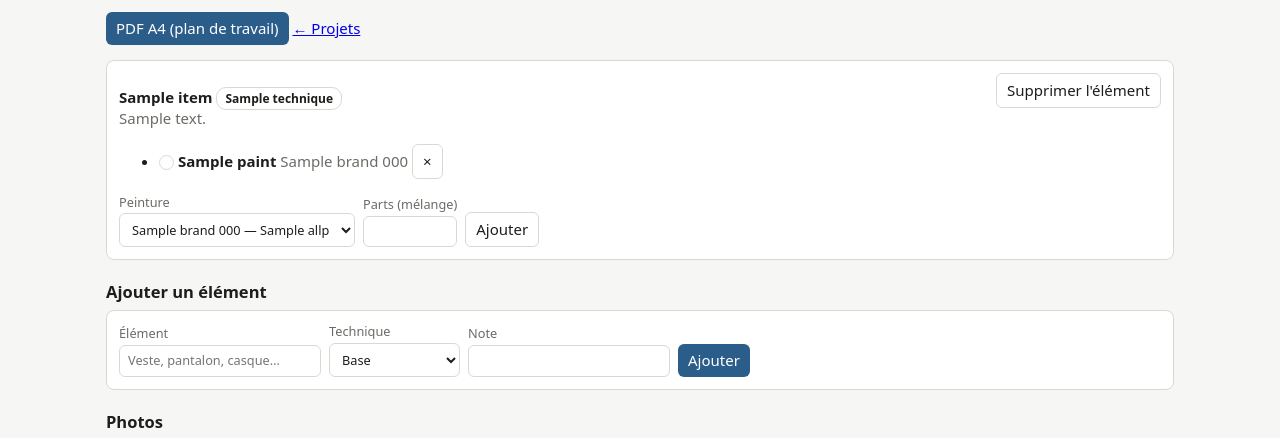
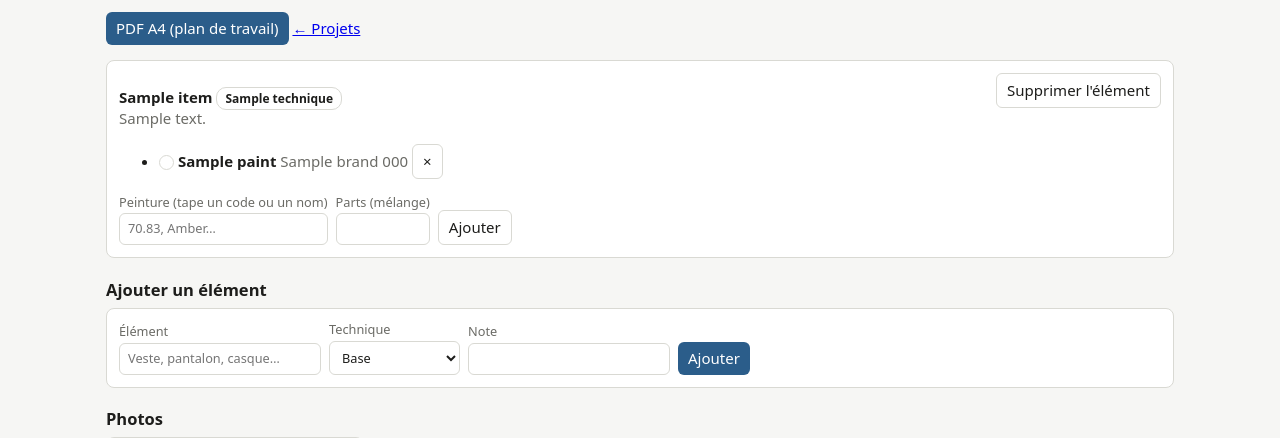
Before and after one commit to neustrie/paint-vault, a FastAPI app: template app/templates/project.html in a window 1280 px wide. Shown: the part 175-613 px from the top of the page. Run offline with FastAPI, Linux system fonts and the light colour scheme; the template is opened without the code that fills it: most values are stand-ins (such as "Sample title", 1, 10 or a date in 2020); grey boxes marked "Sample" are stand-in pictures; parts of the project's set-up code (start-up, migrations or seed data) failed here and were passed over.

Commit message:
Projets: recherche de peinture par saisie (code ou nom) au lieu de la liste déroulante
Co-Authored-By: Claude Sonnet 5.5 <noreply@anthropic.com>
Claude-Session: https://claude.ai/code/session_01SCz73cQnnUw7DJkiJxf3jW

```diff
--- a/app/main.py
+++ b/app/main.py
@@ -7,6 +7,7 @@ from fastapi.responses import RedirectResponse, Response, FileResponse
 from fastapi.staticfiles import StaticFiles
 from fastapi.templating import Jinja2Templates
 import json
+from urllib.parse import quote
 
 BASE = Path(__file__).parent
 DATA = Path(os.environ.get("DATA_DIR", "/data"))
@@ -194,9 +195,10 @@ def load_project(c, pid):
 def project(request: Request, pid: int):
     with closing(db()) as c:
         p, secs, photos = load_project(c, pid)
-        allp = c.execute("SELECT id, brand, code, name FROM paints ORDER BY brand, code, name").fetchall()
+        allp = c.execute("SELECT id, brand, code, name FROM paints ORDER BY code, name").fetchall()
     if not p: return back("/projets")
-    return templates.TemplateResponse(request, "project.html", dict(p=p, secs=secs, photos=photos, allp=allp, page="proj"))
+    labels = list(dict.fromkeys(paint_label(a) for a in allp))
+    return templates.TemplateResponse(request, "project.html", dict(p=p, secs=secs, photos=photos, labels=labels, err=request.query_params.get("err", ""), page="proj"))
 
 @app.post("/projets/{pid}/edit")
 def edit_project(pid: int, name: str = Form(...), game: str = Form(""), scale: str = Form(""), faction: str = Form(""), notes: str = Form("")):
@@ -226,13 +228,24 @@ def delete_section(sid: int):
         c.execute("DELETE FROM sections WHERE id=?", (sid,)); c.commit()
     return back(f"/projets/{r[0]}" if r else "/projets")
 
+def paint_label(p):
+    return f"{p['code']} — {p['name']} ({p['brand']})" if p["code"] else f"{p['name']} ({p['brand']})"
+
 @app.post("/sections/{sid}/paints")
-def add_section_paint(sid: int, paint_id: int = Form(...), parts: str = Form("")):
+def add_section_paint(sid: int, q: str = Form(""), parts: str = Form("")):
+    q = q.strip()
     with closing(db()) as c:
         r = c.execute("SELECT project_id FROM sections WHERE id=?", (sid,)).fetchone()
-        if r:
-            c.execute("INSERT INTO section_paints(section_id,paint_id,parts) VALUES(?,?,?)", (sid, paint_id, int(parts) if parts.strip().isdigit() else None)); c.commit()
-    return back(f"/projets/{r[0]}" if r else "/projets")
+        if not r: return back("/projets")
+        paints = c.execute("SELECT id, brand, code, name FROM paints").fetchall()
+        exact = [p for p in paints if paint_label(p).lower() == q.lower()]
+        found = exact or [p for p in paints if q and q.lower() in paint_label(p).lower()]
+        ids = {p["id"] for p in found} if len({paint_label(p) for p in found}) > 1 else set(p["id"] for p in found[:1])
+        if len(ids) != 1:
+            msg = "Aucune peinture ne correspond à" if not found else "Plusieurs peintures correspondent à"
+            return back(f"/projets/{r[0]}?err=" + quote(f"{msg} « {q} » : choisis une proposition de la liste."))
+        c.execute("INSERT INTO section_paints(section_id,paint_id,parts) VALUES(?,?,?)", (sid, ids.pop(), int(parts) if parts.strip().isdigit() else None)); c.commit()
+    return back(f"/projets/{r[0]}")
 
 @app.post("/section_paints/{spid}/delete")
 def delete_section_paint(spid: int):
--- a/app/templates/project.html
+++ b/app/templates/project.html
@@ -1,4 +1,6 @@
 {% extends "base.html" %}{% block body %}
+{% if err %}<div class="card" style="border-color:var(--warn);color:var(--warn)">{{err}}</div>{% endif %}
+<datalist id="paints-list">{% for l in labels %}<option value="{{l}}">{% endfor %}</datalist>
 <h1>{{p.name}}</h1>
 <p class="mut">{{p.game}} {{p.scale}} · {{p.faction}}</p>{% if p.notes %}<p>{{p.notes}}</p>{% endif %}
 <p><a class="btn" href="/projets/{{p.id}}/pdf" target="_blank">PDF A4 (plan de travail)</a>
@@ -12,7 +14,7 @@
  {% if sp.status!='en_stock' %}<span class="badge s-{{sp.status}}">{{STATUTS[sp.status]}}</span>{% endif %}
  <form class="inline" method="post" action="/section_paints/{{sp.id}}/delete"><button class="sec">×</button></form></li>{% endfor %}</ul>
  <form class="row" method="post" action="/sections/{{s.id}}/paints" style="margin:0">
-  <label>Peinture<select name="paint_id">{% for a in allp %}<option value="{{a.id}}">{{a.brand}} {{a.code}} — {{a.name}}</option>{% endfor %}</select></label>
+  <label>Peinture (tape un code ou un nom)<input name="q" list="paints-list" autocomplete="off" required placeholder="70.83, Amber…" style="min-width:min(100%,360px)"></label>
   <label>Parts (mélange)<input name="parts" size="3" inputmode="numeric"></label><button class="sec">Ajouter</button></form>
 </div>{% endfor %}
 <h2>Ajouter un élément</h2>
```
